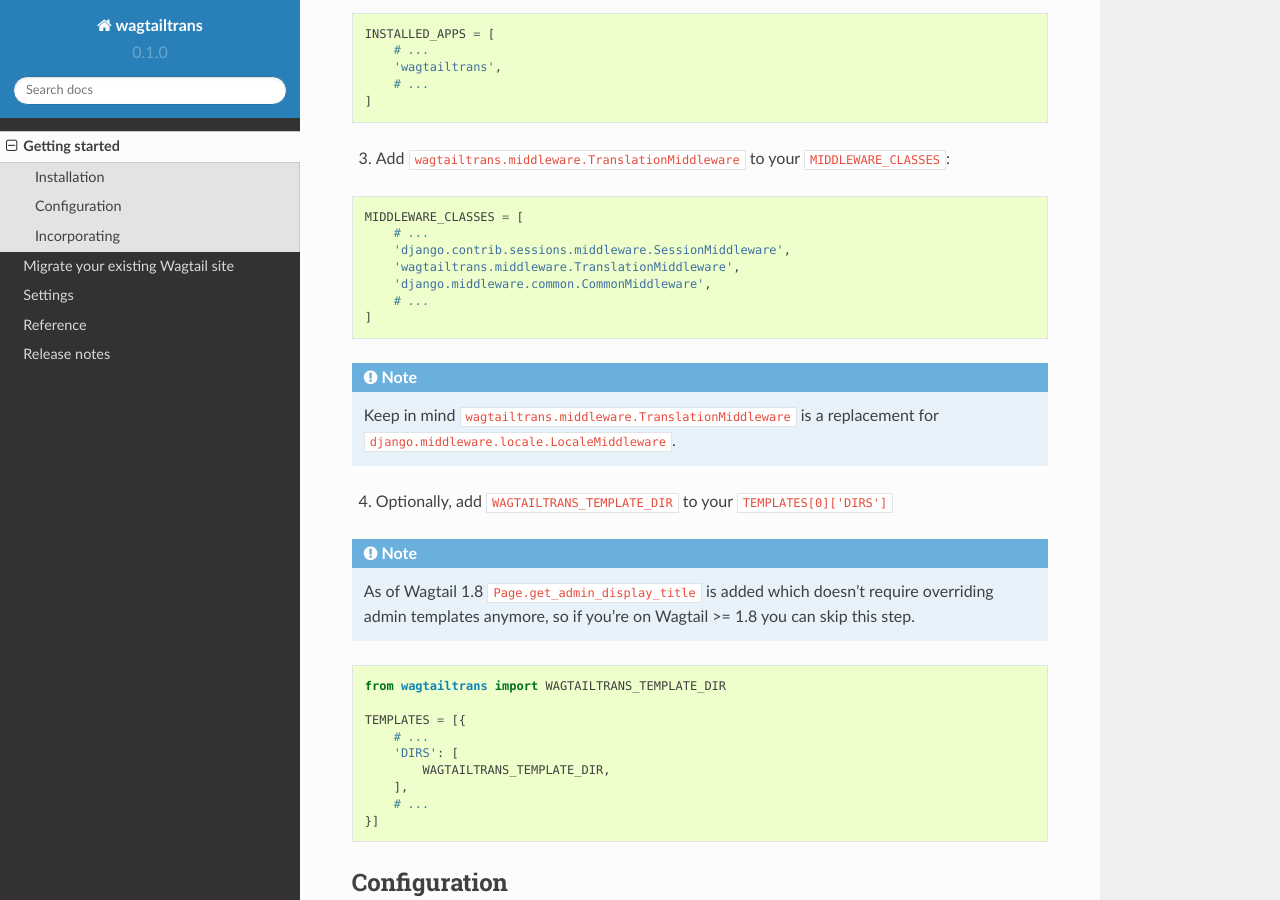
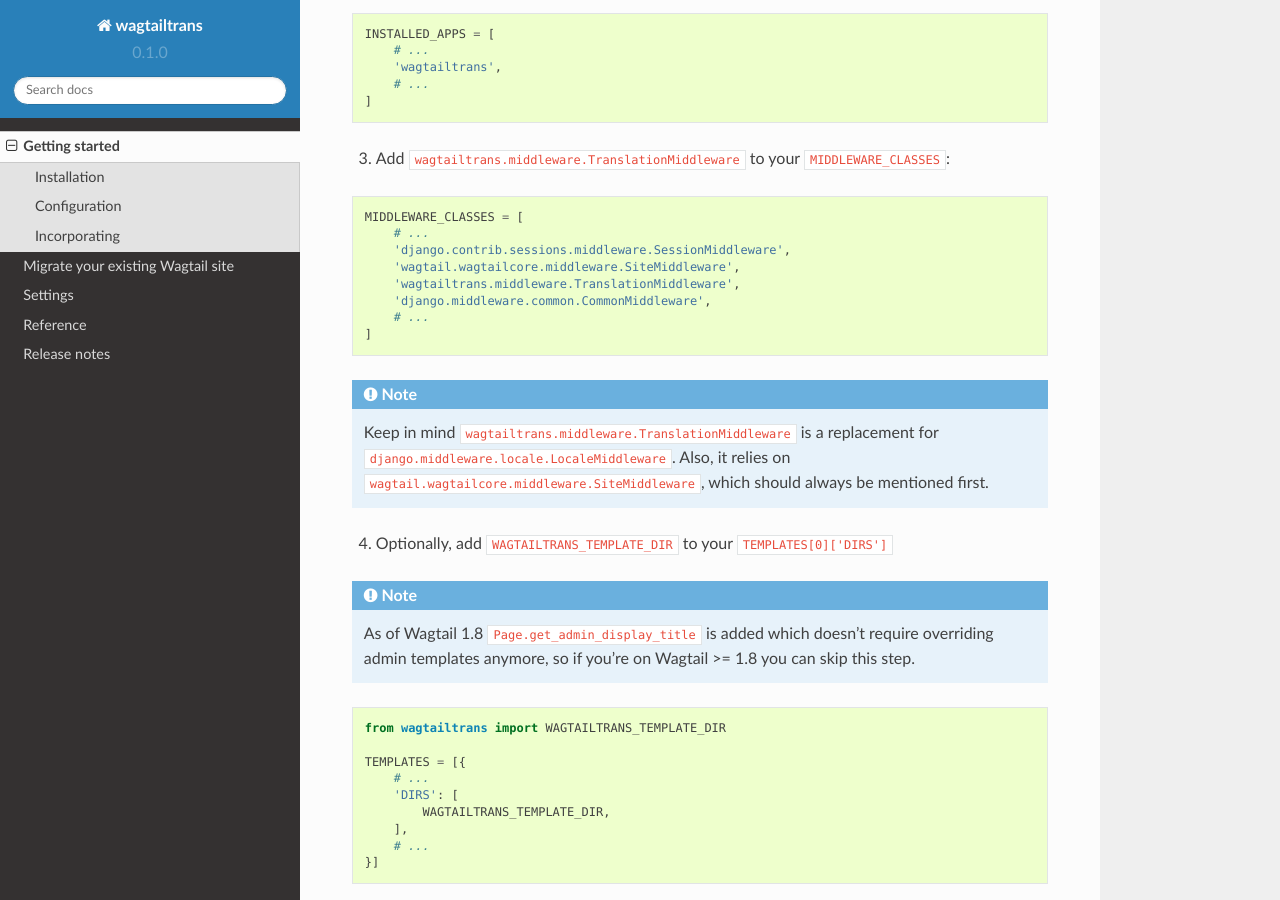
Before and after one commit to wagtail/wagtailtrans, a Sphinx documentation site: the page built from docs/source/getting_started.rst, in a window 1280 px wide and 900 px high, scrolled down 416 px. Built offline with Sphinx 7.4.7 and the Read the Docs theme 2.0.0, drawn with Linux system fonts in a browser that asks for light colours.

Commit message:
Document middleware dependency
wagtailtrans.middleware.TranslationMiddleware tries to access request.site,
which is only available if wagtail.wagtailcore.middleware.SiteMiddleware is
loaded first. Since django will happily and silently let the AttributeError
pass, this should really be documented

```diff
--- a/docs/source/getting_started.rst
+++ b/docs/source/getting_started.rst
@@ -35,6 +35,7 @@
     MIDDLEWARE_CLASSES = [
         # ...
         'django.contrib.sessions.middleware.SessionMiddleware',
+        'wagtail.wagtailcore.middleware.SiteMiddleware',
         'wagtailtrans.middleware.TranslationMiddleware',
         'django.middleware.common.CommonMiddleware',
         # ...
@@ -42,7 +43,7 @@
 
 .. note::
 
-    Keep in mind ``wagtailtrans.middleware.TranslationMiddleware`` is a replacement for ``django.middleware.locale.LocaleMiddleware``.
+    Keep in mind ``wagtailtrans.middleware.TranslationMiddleware`` is a replacement for ``django.middleware.locale.LocaleMiddleware``. Also, it relies on ``wagtail.wagtailcore.middleware.SiteMiddleware``, which should always be mentioned first.
 
 
 4. Optionally, add ``WAGTAILTRANS_TEMPLATE_DIR`` to your ``TEMPLATES[0]['DIRS']``
```
